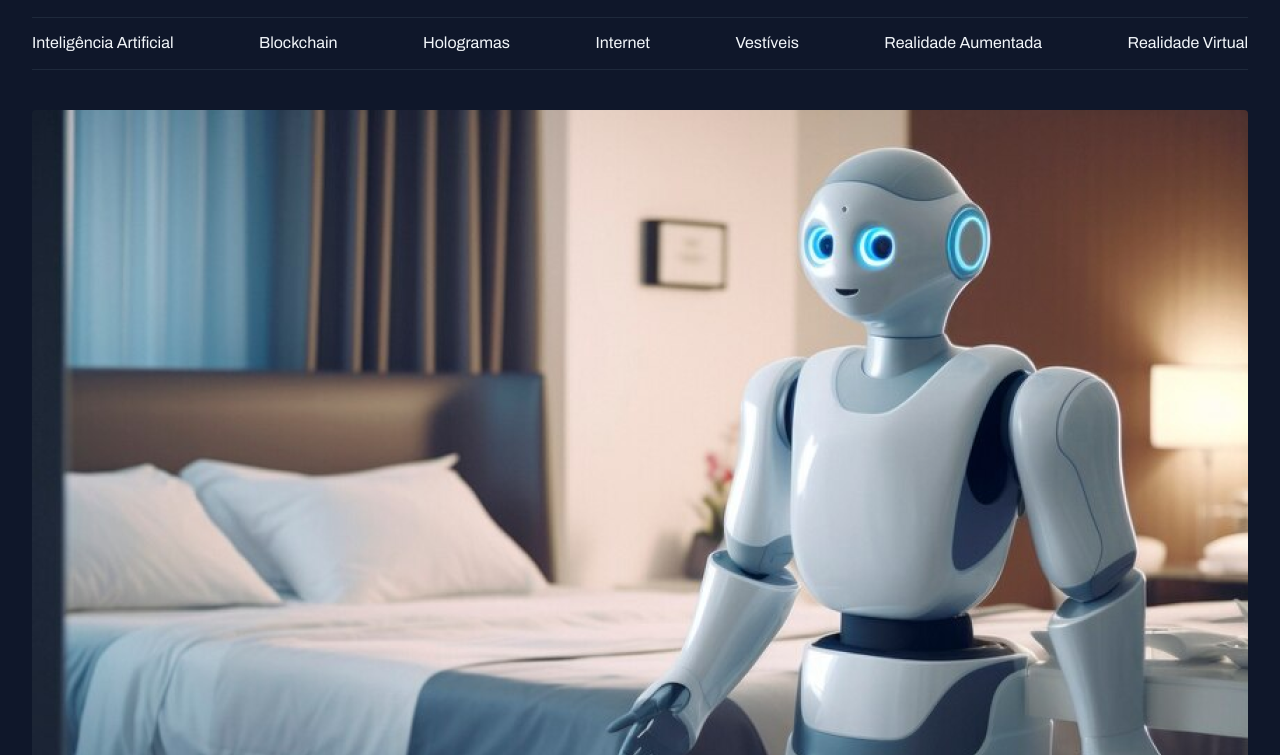
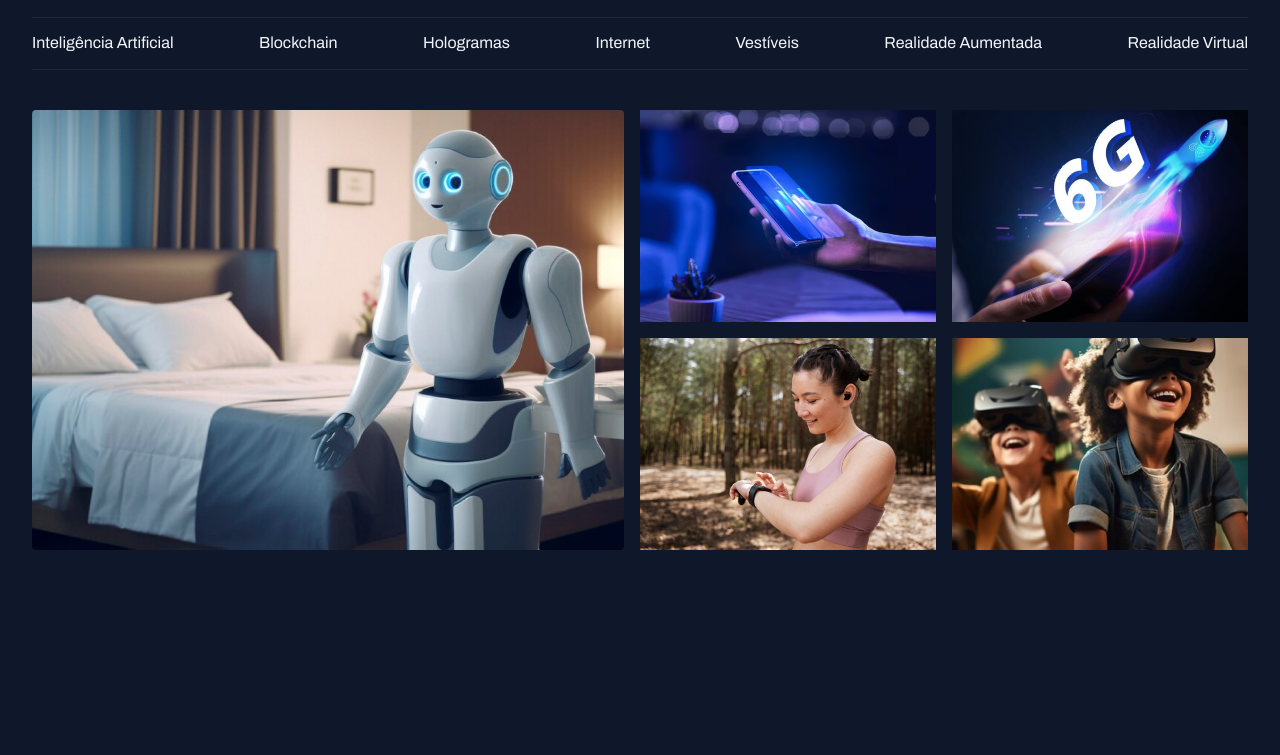
Before and after one commit to itsjrsouza/news, a plain HTML site: page index.html in a window 1280 px wide. Shown: the part 45-800 px from the top of the page. Drawn offline with Linux system fonts and the light colour scheme.

Commit message:
sections update

```diff
--- a/index.html
+++ b/index.html
@@ -3,7 +3,7 @@
 <head>
     <meta charset="UTF-8">
     <meta name="viewport" content="width=device-width, initial-scale=1.0">
-    <title>Página de notícias</title>
+    <title>Portal de notícias</title>
 
     <link rel="stylesheet" href="./styles/index.css">
 
@@ -24,8 +24,8 @@
                 <strong>Buscar</strong>
                 <i class="ph ph-magnifying-glass"></i>
             </div>
+        </nav>
 
-        </nav>
         <nav id="secondary" class="grid grid-flow-col">
             <a href="#">Inteligência Artificial</a>
             <a href="#">Blockchain</a>
@@ -38,9 +38,10 @@
     </header>
 
     <main class="grid container">
-        <section id="featured" class="grid-flow-col">
-            <div>
-                <img src="./assets/Image 01.png" alt="">
+        <section id="featured" class="grid grid-flow-col gap-16">
+            <div class="card">
+                <img src="./assets/Image 01.png" alt="Robôs domésticos começam a ser adotados para tarefas diárias, prometendo mais conforto e
+                eficiência nas residências">
             </div>
 
             <div class="grid grid-cols-2 gap-16">
--- a/styles/sections.css
+++ b/styles/sections.css
@@ -2,6 +2,23 @@
     img {
         height: 100%;
         object-fit: cover;
-        border-radius: 4px;
     }
 }
+
+.card {
+    position: relative;
+    overflow: hidden;
+    border-radius: 4px;
+
+    &::before {
+        content: "";
+        position: absolute;
+        inset: 0;
+        top:50%;
+        background-color: linear-gradient(
+            180dg,
+            transparent 0%,
+            #020617 100%,
+        );
+    }
+}
```
